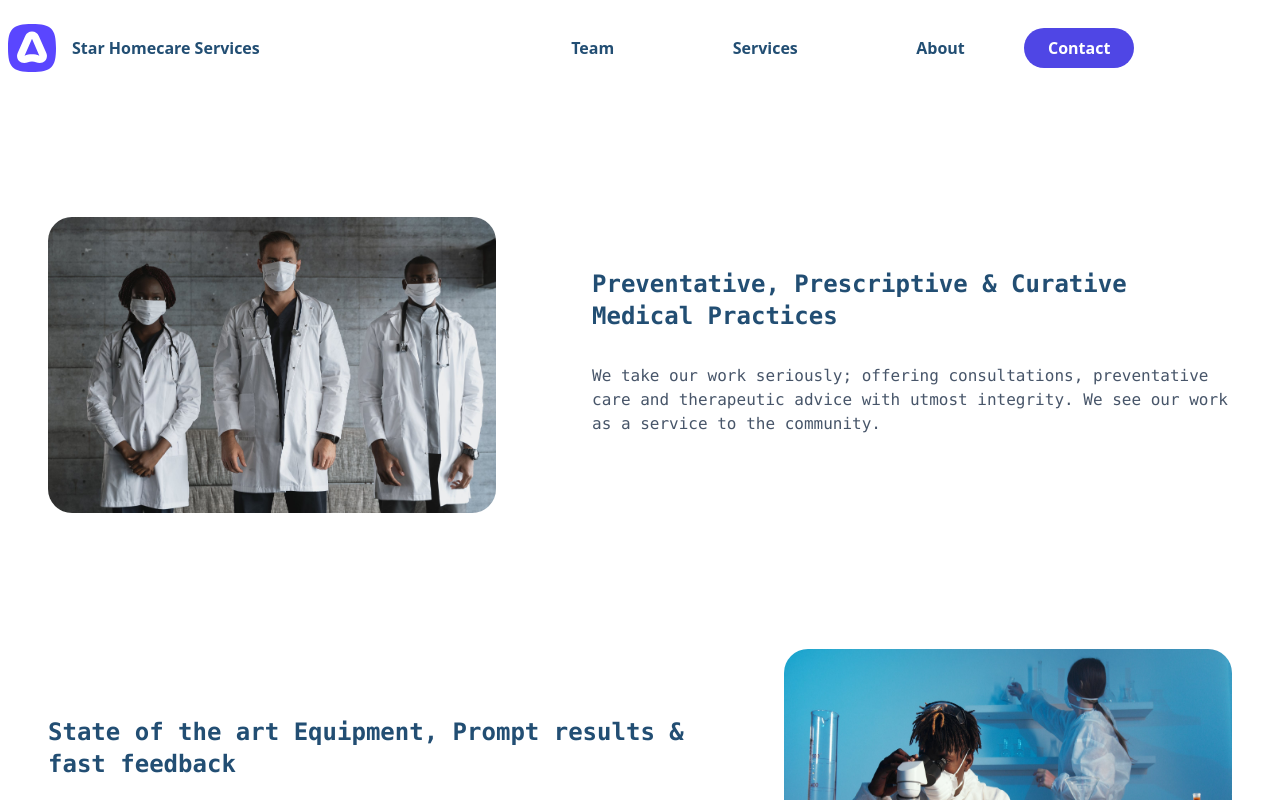
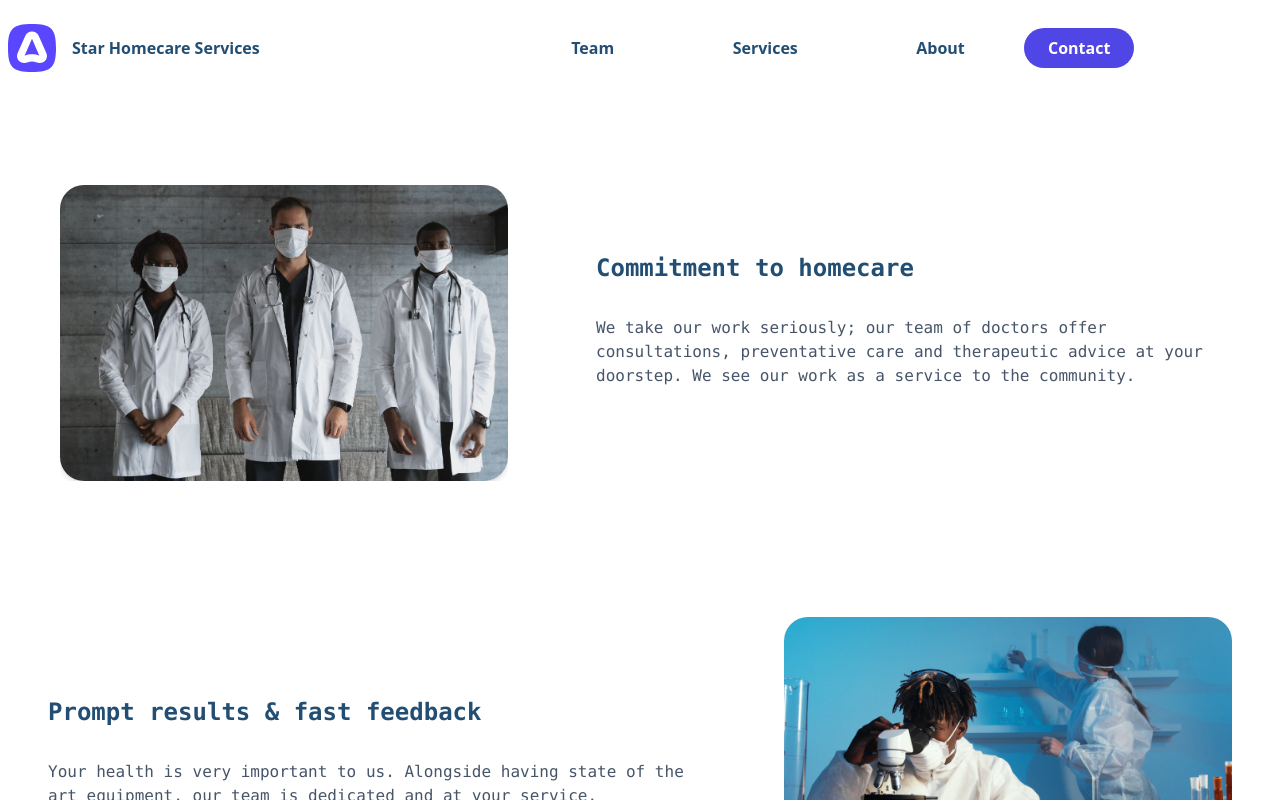
Before and after one commit to jbuyu/realdoc, a Next.js app: page /About in a window 1280 px wide. Shown: the top 800 px of the page. Built offline with nearby package versions, Linux system fonts and the light colour scheme.

Commit message:
misc heighting

```diff
--- a/pages/About.js
+++ b/pages/About.js
@@ -3,50 +3,47 @@ import { testimonialArray } from '../data'
 
 const About = () => (
   <div className="mx-auto flex max-w-7xl flex-col items-center font-mono">
-    <div className="mt-28 flex h-96 flex-col items-center justify-around py-4 md:mt-20 md:flex-row">
+    <div className="mt-40 flex h-96 flex-col items-center justify-around py-4 px-4 md:mt-12 md:flex-row">
       <div className="">
         <Image
           src="/docparade.jpeg"
           alt=""
-          className="w-full rounded-lg object-cover object-center shadow-md"
+          className="w-full rounded-3xl object-cover object-center shadow-md"
           width={448}
           height={296}
           layout="fixed"
-          className="rounded-3xl"
           priority="true"
         />
       </div>
-      <div className="item-center flex h-full w-1/2 flex-col justify-center mt-10 md:mt-0">
-        <div className="text-2xl font-extrabold text-[#224E73] ">
-          Preventative, Prescriptive &amp; Curative Medical Practices
+      <div className="item-center mt-10 flex h-full w-1/2 flex-col justify-center md:mt-0">
+        <div className="item-start flex w-full text-2xl font-extrabold text-[#224E73]">
+          Commitment to homecare
         </div>
         <div className="py-8 text-slate-600">
-          We take our work seriously; offering consultations, preventative care
-          and therapeutic advice with utmost integrity. We see our work as a
-          service to the community.
+          We take our work seriously; our team of doctors offer consultations,
+          preventative care and therapeutic advice at your doorstep. We see our
+          work as a service to the community.
         </div>
       </div>
     </div>
-    <div className="mt-80 md:mt-12 flex h-96 md:flex-row flex-col-reverse items-center justify-around py-4 ">
+    <div className="mt-80 flex h-96 flex-col-reverse items-center justify-around py-4 md:mt-12 md:flex-row ">
       <div className="flex h-full w-1/2 flex-col items-center justify-center">
-        <div className="text-2xl font-extrabold text-[#224E73] mt-8 md;mt-0 ">
-          State of the art Equipment, Prompt results &amp; fast feedback
+        <div className="md:mt-0 item-start mt-8 flex w-full text-2xl font-extrabold text-[#224E73]">
+          Prompt results &amp; fast feedback
         </div>
         <div className="py-8 text-slate-600">
-          We Believe in delivering services as quick and in the most perfect way
-          we can. Alongside having state of the art equipment, our team is
-          dedicated and at your service.
+          Your health is very important to us. Alongside having state of the art
+          equipment, our team is dedicated and at your service.
         </div>
       </div>
       <div className="">
         <Image
           src="/doctorslab.jpeg"
           alt=""
-          className="w-full rounded-lg object-cover object-center shadow-md"
+          className="w-full rounded-3xl object-cover object-center shadow-md"
           width={448}
           height={296}
           layout="fixed"
-          className="rounded-3xl"
         />
       </div>
     </div>
```
